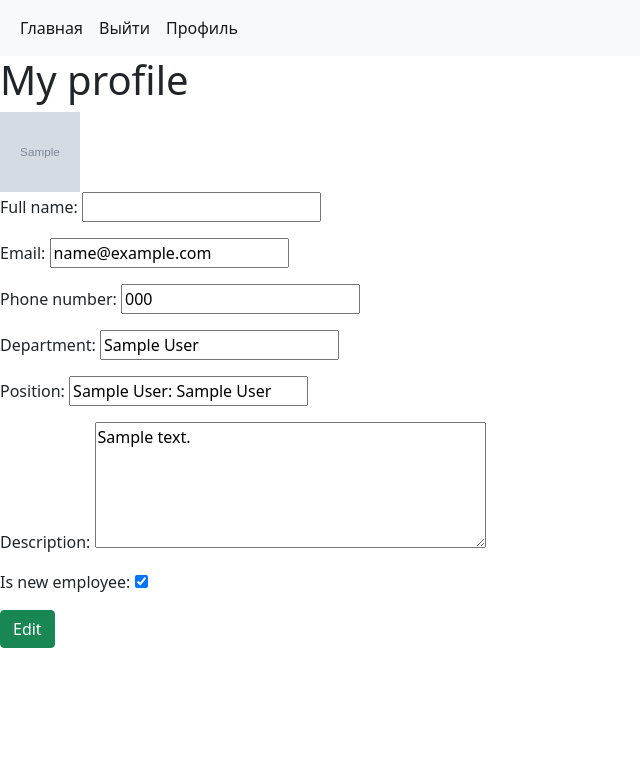
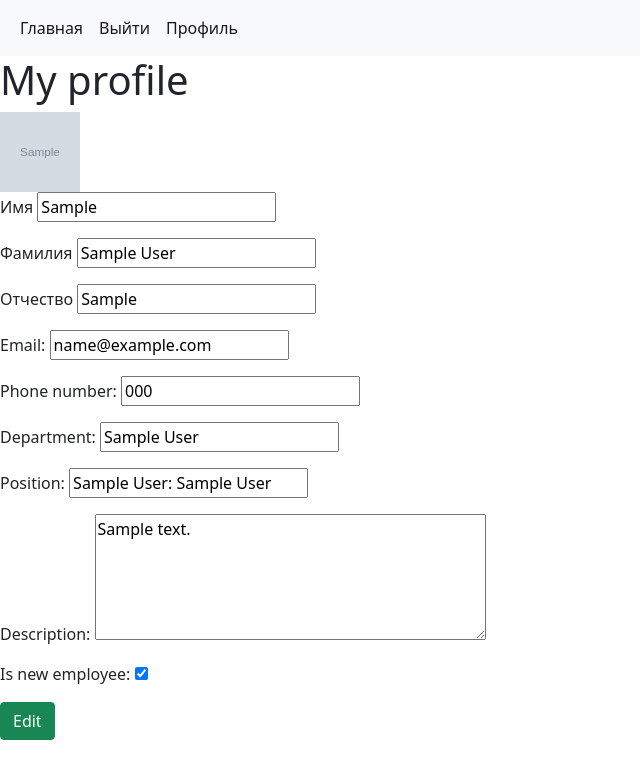
Before and after one commit to Dmitriy200123/employee_portal, a Django app: page /profile/ in a window 1280 px wide. Shown: the top 779 px of the page, without its empty margins (0-640 px from the left). Run offline with Django 3.2, Linux system fonts and the light colour scheme; a user stored in the database is signed in; tables that the repository leaves empty hold one stand-in row (values such as "Sample post"); grey boxes marked "Sample" are stand-in pictures.

Commit message:
Edited profile.html (first name, second name, patronymic)

```diff
--- a/employee_portal/employee_information_site/templates/employee_information_site/profile.html
+++ b/employee_portal/employee_information_site/templates/employee_information_site/profile.html
@@ -37,8 +37,16 @@
     <img src="{{ employee.photo.url }}" width="80" height="80" alt="avatar">
 </div>
 <p>
-    <label for="id_full_name">Full name:</label>
-    <input type="text" readonly="" name="full_name" maxlength="50" id="id_full_name" value="{{ employee.full_name }}">
+    <label for="id_first_name">Имя</label>
+    <input type="text" readonly="" name="first_name" maxlength="50" id="id_first_name" value="{{ employee.first_name }}">
+</p>
+<p>
+    <label for="id_second_name">Фамилия</label>
+    <input type="text" readonly="" name="second_name" maxlength="50" id="id_second_name" value="{{ employee.second_name }}">
+</p>
+<p>
+    <label for="id_patronymic">Отчество</label>
+    <input type="text" readonly="" name="patronymic" maxlength="50" id="id_patronymic" value="{{ employee.patronymic }}">
 </p>
 <p>
     <label for="id_email">Email:</label>
```
